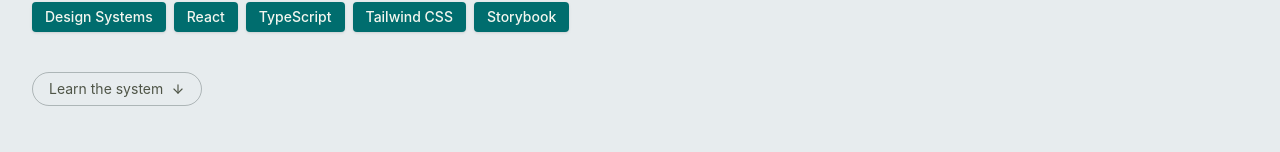
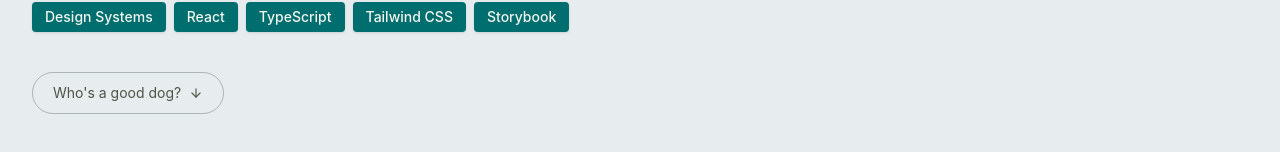
Before and after one commit to travhall/thd-portfolio, a Next.js app: page /work/wylie-dog-design-system in a window 1280 px wide. Shown: the part 486-638 px from the top of the page. Built offline with nearby package versions, Linux system fonts and the light colour scheme.

Commit message:
chore: Add Serena project configuration, update case study CTA labels, and adjust button padding.

```diff
--- a/components/case-study/case-study-content.tsx
+++ b/components/case-study/case-study-content.tsx
@@ -79,7 +79,7 @@
             initial={{ opacity: 0, y: 10 }}
             animate={{ opacity: 1, y: 0 }}
             transition={{ delay: 0.5 + study.tags.length * 0.1 + 0.15 }}
-            className="inline-flex items-center gap-2 self-start rounded-full border border-foreground/25 px-4 py-1.5 mt-4 text-sm text-muted-foreground transition-colors hover:border-foreground/50 hover:text-foreground focus-visible:outline-2 focus-visible:outline-ring focus-visible:outline-offset-2"
+            className="inline-flex items-center gap-2 self-start rounded-full border border-foreground/25 px-5 py-2.5 mt-4 text-sm text-muted-foreground transition-colors hover:border-foreground/50 hover:text-foreground focus-visible:outline-2 focus-visible:outline-ring focus-visible:outline-offset-2"
           >
             {study.ctaLabel ?? "Read the case study"}
             <FiArrowDown className="h-3.5 w-3.5" aria-hidden="true" />
--- a/data/case-studies.ts
+++ b/data/case-studies.ts
@@ -13,7 +13,7 @@
     tags: ["Design Systems", "React", "TypeScript", "Tailwind CSS", "Storybook"],
     role: "Design System Architect & Lead Engineer",
     duration: "Ongoing",
-    ctaLabel: "Learn the system",
+    ctaLabel: "Who's a good dog?",
     sections: [
       {
         type: "lede",
@@ -189,7 +189,7 @@
     tags: ["Next.js", "Tailwind CSS", "Framer Motion", "TypeScript"],
     role: "Designer & Developer",
     duration: "Ongoing",
-    ctaLabel: "It's like the Spider-Man meme",
+    ctaLabel: "Wait, what? Where am I?",
     links: [
       { href: "https://travishall.design", label: "You're looking at it" },
     ],
```
Also changed, not shown: .serena/project.yml.
